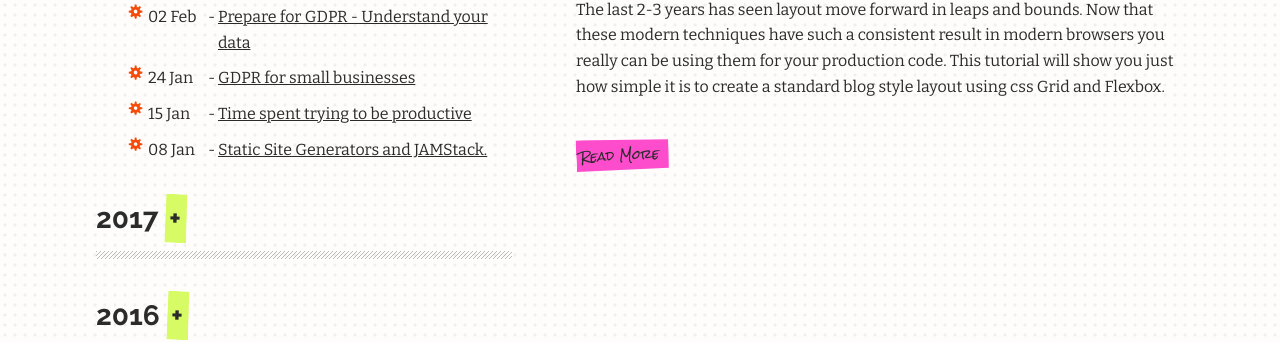
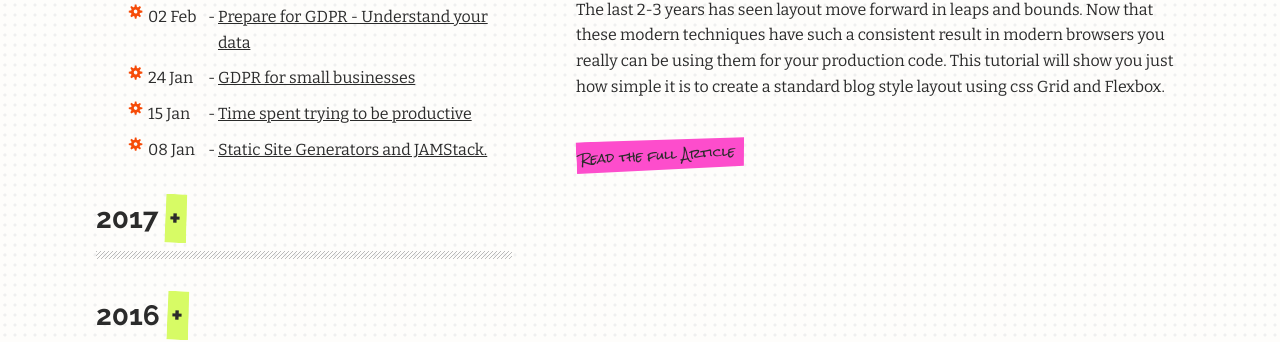
Before and after one commit to maxray/maxray.github.io, a Jekyll site: the page built from blog.html, in a window 1280 px wide. Shown: the part 850-1192 px from the top of the page. Built offline with Jekyll 4.4.1, drawn with Linux system fonts in a browser that asks for light colours.

Commit message:
updated weak link

```diff
--- a/blog.html
+++ b/blog.html
@@ -18,7 +18,7 @@ layout: default
                 <time datetime="{{ post.date | date_to_xmlschema }}" itemprop="datePublished">{{ post.date | date: "%b %-d, %Y" }}</time>
             </p>
             {{ post.excerpt }}
-            <a href="{{ post.url }}" class="cta ">Read More</a>
+            <a href="{{ post.url }}" class="cta ">Read the full Article</a>
         </div>
     </article>
 </section>
```
